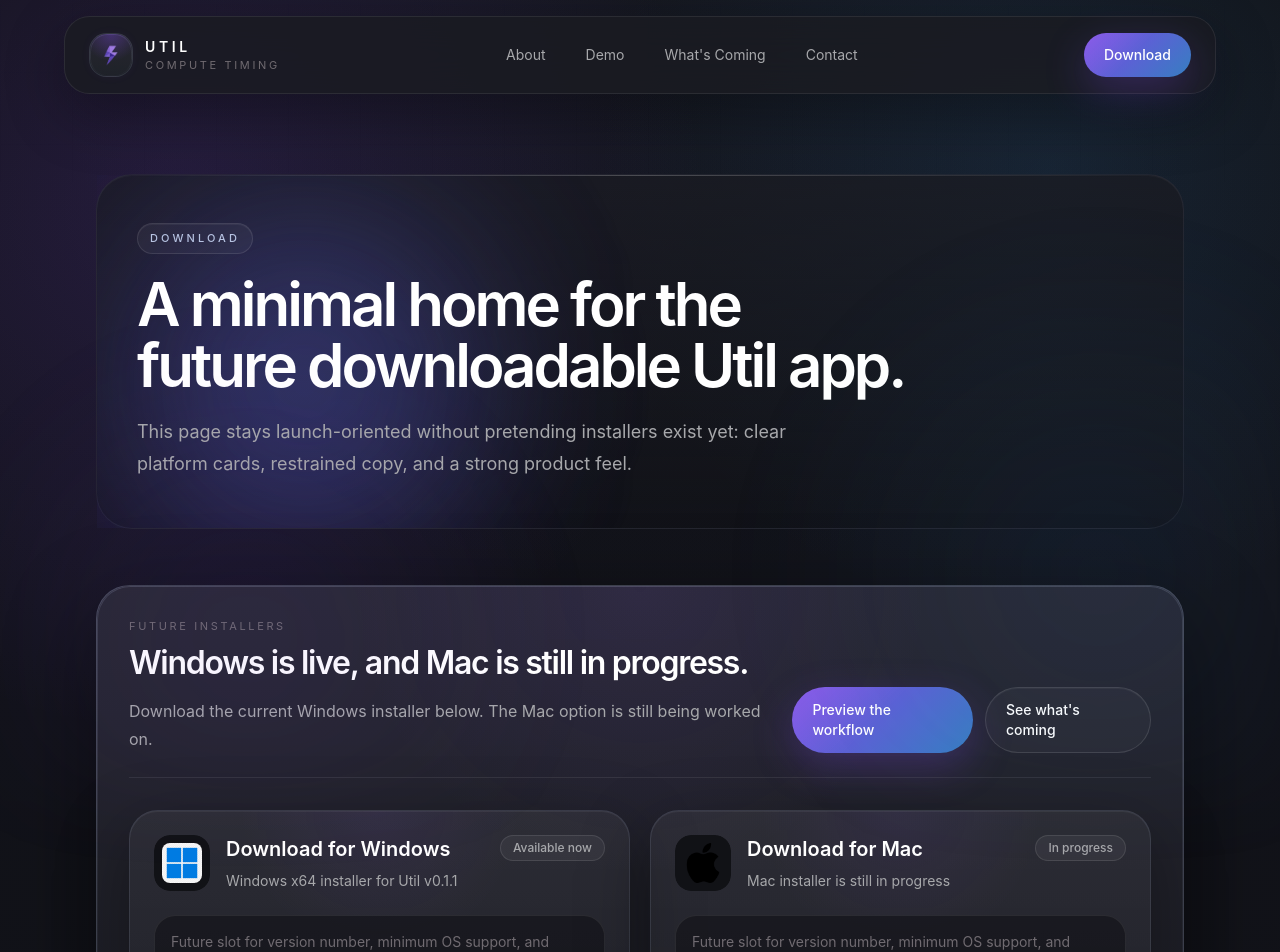
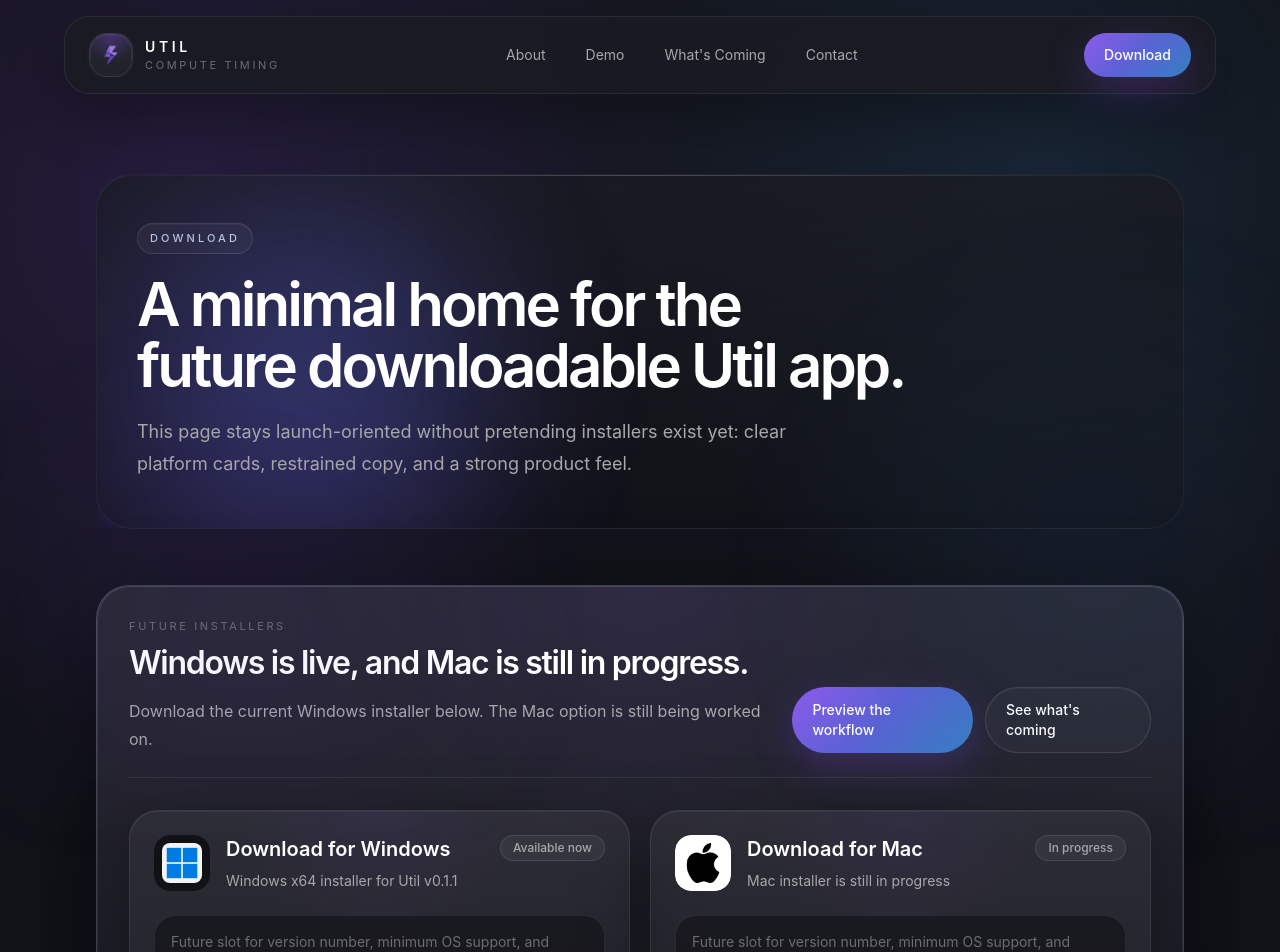
Before and after one commit to finnrcase/util-website, a Next.js app: page /download in a window 1280 px wide. Shown: the top 952 px of the page. Built offline with nearby package versions, Linux system fonts and the light colour scheme.

Commit message:
Update page.tsx

```diff
--- a/app/download/page.tsx
+++ b/app/download/page.tsx
@@ -13,6 +13,7 @@
     status: "Available now",
     note: "Windows x64 installer for Util v0.1.1",
     icon: "/platform/windows-installer-badge.png",
+    iconClassName: "bg-[#111216]",
     href: "https://github.com/finnrcase/util/releases/download/v0.1.1/Util-Setup-Windows-x64-v0.1.1.exe.exe",
   },
   {
@@ -20,6 +21,7 @@
     status: "In progress",
     note: "Mac installer is still in progress",
     icon: "/brand/apple-icon.png",
+    iconClassName: "bg-white",
   },
 ];
 
@@ -58,7 +60,7 @@
                         src={item.icon}
                         alt={`${item.platform} installer badge`}
                         wrapperClassName="h-14 w-14 shrink-0 overflow-hidden rounded-2xl"
-                        imageClassName="h-14 w-14 rounded-2xl bg-[#111216] object-contain p-2"
+                        imageClassName={`h-14 w-14 rounded-2xl object-contain p-2 ${item.iconClassName}`}
                         fallbackLabel="Optional"
                         fallbackTitle={item.platform}
                         compactFallback
```
